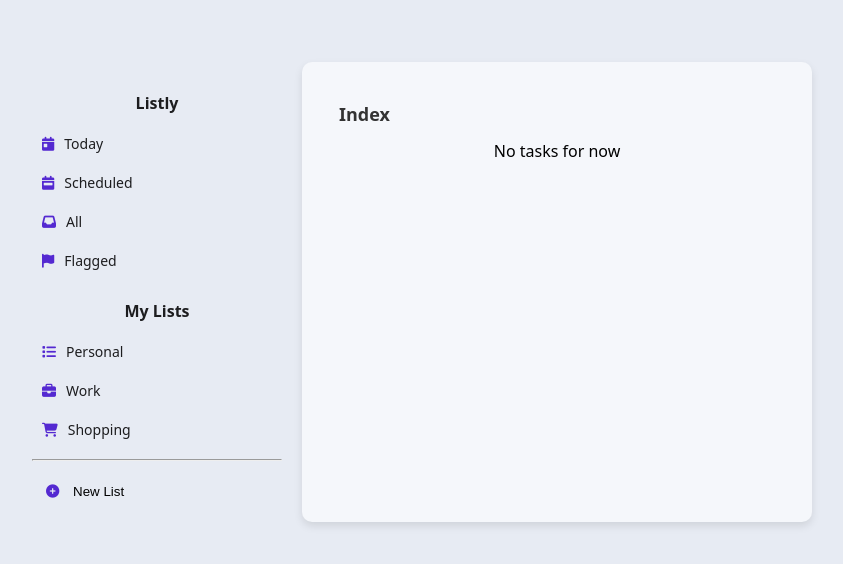
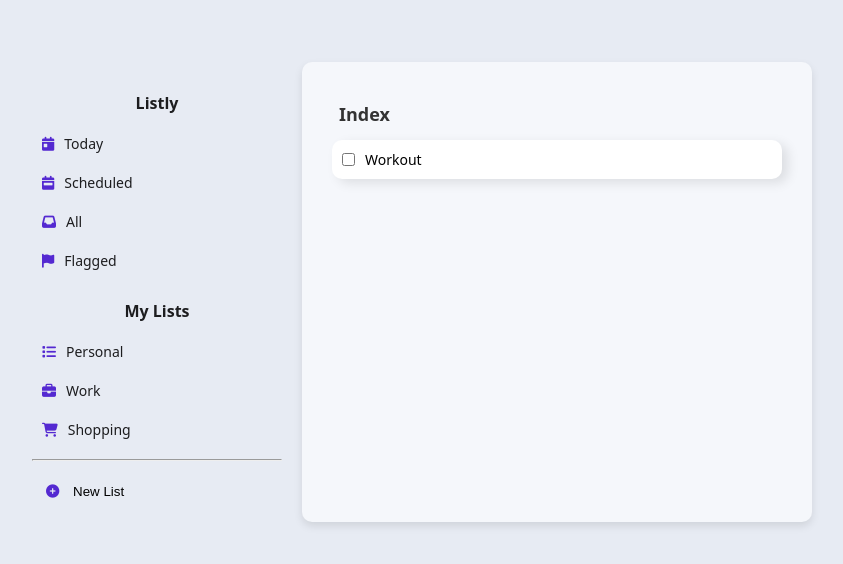
Before and after one commit to leticiaschneider/react-todo-list, a React (Vite) app: page / in a window 1280 px wide. Shown: the top 564 px of the page, without its empty margins (228-1071 px from the left). Built offline with nearby package versions, Linux system fonts and the light colour scheme.

Commit message:
add task empty component

```diff
--- a/src/App.tsx
+++ b/src/App.tsx
@@ -3,29 +3,42 @@ import ListSection from "./components/ListSection/ListSection";
 import Sidebar from "./components/Sidebar/Sidebar";
 import { useState } from "react";
 
+interface Task {
+  category: string;
+  text: string;
+  checked: boolean;
+}
+
 function App() {
   const [title, setTitle] = useState<string>("Index");
-  const [allTasks] = useState<{ category: string; text: string; checked: boolean }[]>([
+  const [allTasks, setAllTasks] = useState<Task[]>([
     { category: "Personal", text: "Buy groceries", checked: false },
     { category: "Work", text: "Complete project", checked: true },
     { category: "Index", text: "Workout", checked: false },
     { category: "Personal", text: "Read a book", checked: false },
   ]);
 
-  const [tasks, setTasks] = useState<{ text: string; checked: boolean }[]>([]);
+  const [tasks, setTasks] = useState<Task[]>(allTasks.filter(task => task.category === title));
 
   const updateTitle = (newTitle: string) => {
     setTitle(newTitle);
-    const filteredTasks = allTasks.filter(item => item.category === newTitle);
-    setTasks(filteredTasks);
+    setTasks(allTasks.filter(task => task.category === newTitle));
+  };
+
+  const addTask = (taskText: string) => {
+    const newTask: Task = { category: title, text: taskText, checked: false };
+    const updatedTasks = [...allTasks, newTask];
+
+    setAllTasks(updatedTasks);
+    setTasks(updatedTasks.filter(task => task.category === title));
   };
 
   return (
     <div className="container">
       <Sidebar onUpdateTitle={updateTitle} />
-      <ListSection title={title} tasks={tasks} />
+      <ListSection title={title} tasks={tasks} onAddTask={addTask} />
     </div>
   );
 }
 
-export default App
+export default App;
--- /dev/null
+++ b/src/components/ListSection/AddTask.tsx
@@ -0,0 +1,14 @@
+
+interface AddTaskProps {
+    onAdd: (taskText: string) => void;
+}
+
+function AddTask({ onAdd }: AddTaskProps) {
+
+    return (
+        <>
+        </>
+    );
+}
+
+export default AddTask;
--- a/src/components/ListSection/ListSection.tsx
+++ b/src/components/ListSection/ListSection.tsx
@@ -1,20 +1,21 @@
 import TodoList from "./TodoList";
+import AddTask from "./AddTask";
 import classes from "./ListSection.module.css";
 
 interface ListSectionProps {
   title: string;
   tasks: { text: string; checked: boolean }[];
+  onAddTask: (taskText: string) => void;
 }
 
-function ListSection({ title, tasks }: ListSectionProps) {
+function ListSection({ title, tasks, onAddTask }: ListSectionProps) {
   return (
     <div className={classes.todoContainer}>
       <h2>{title}</h2>
-      {
-        tasks?.length > 0 ? <TodoList tasks={tasks} /> : "No tasks for now"
-      }
+      <TodoList tasks={tasks} />
+      <AddTask onAdd={onAddTask} />
     </div>
   );
 }
 
-export default ListSection
+export default ListSection;
```
